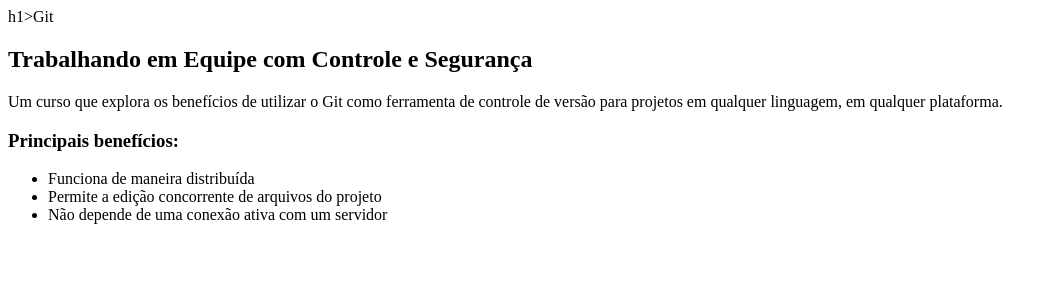
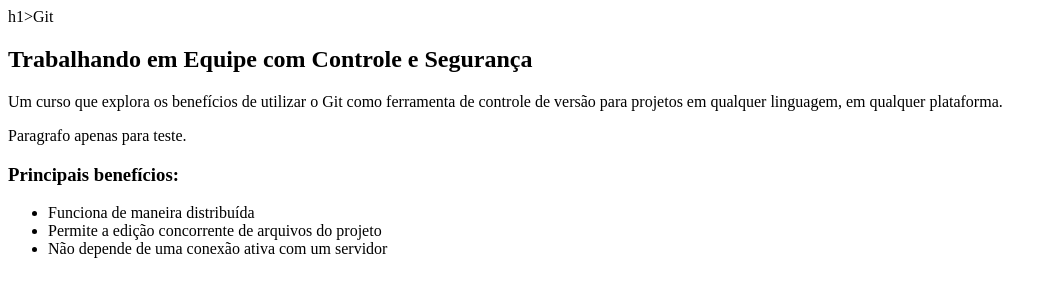
Before and after one commit to jcampelo/curso-git, a plain HTML site: page index.html in a window 1280 px wide. Shown: the whole page, without its empty margins (0-1057 px from the left). Drawn offline with Linux system fonts and the light colour scheme.

Commit message:
Adicionado paragrafo

```diff
--- a/index.html
+++ b/index.html
@@ -6,6 +6,7 @@
         <h2>Trabalhando em Equipe com Controle e Segurança</h2>
 
         <p>Um curso que explora os benefícios de utilizar o Git como ferramenta de controle de versão para projetos em qualquer linguagem, em qualquer plataforma.</p>
+        <p>Paragrafo apenas para teste.</p>
 
         <h3>Principais benefícios:</h3>
         <ul>
```
